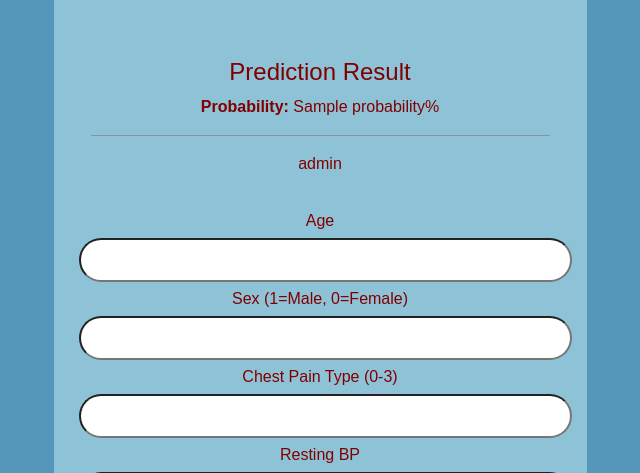
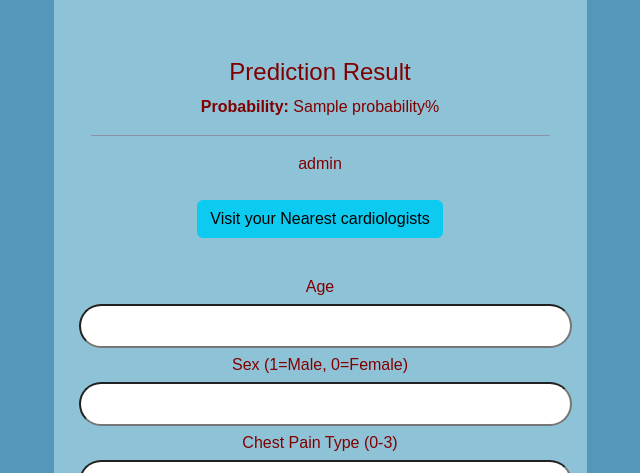
Before and after one commit to Danny2389/Heart_Prediction, a Flask app: template templates/index.html in a window 1280 px wide. Shown: the part 226-699 px from the top of the page, without its empty margins (320-960 px from the left). Run offline with Flask 3, Linux system fonts and the light colour scheme; the template is opened without the code that fills it: most values are stand-ins (such as "Sample title", 1, 10 or a date in 2020); parts of the project's set-up code (start-up, migrations or seed data) failed here and were passed over.

Commit message:
Update index.html

```diff
--- a/templates/index.html
+++ b/templates/index.html
@@ -32,6 +32,10 @@
             <p><strong>Probability:</strong> {{ probability }}%</p>
             <hr>
             <p class="mb-0">{{ risk_level }}</p>
+            {% if risk_class != 'success' %}
+            <br><a class="mb-1 btn btn-info"  type="button" href="https://www.google.com/maps/search/cardiologist+hospital+near+me">
+              Visit your Nearest cardiologists</a>
+              {% endif %}
           </div>
         {% endif %}
         <form method="POST">
```
